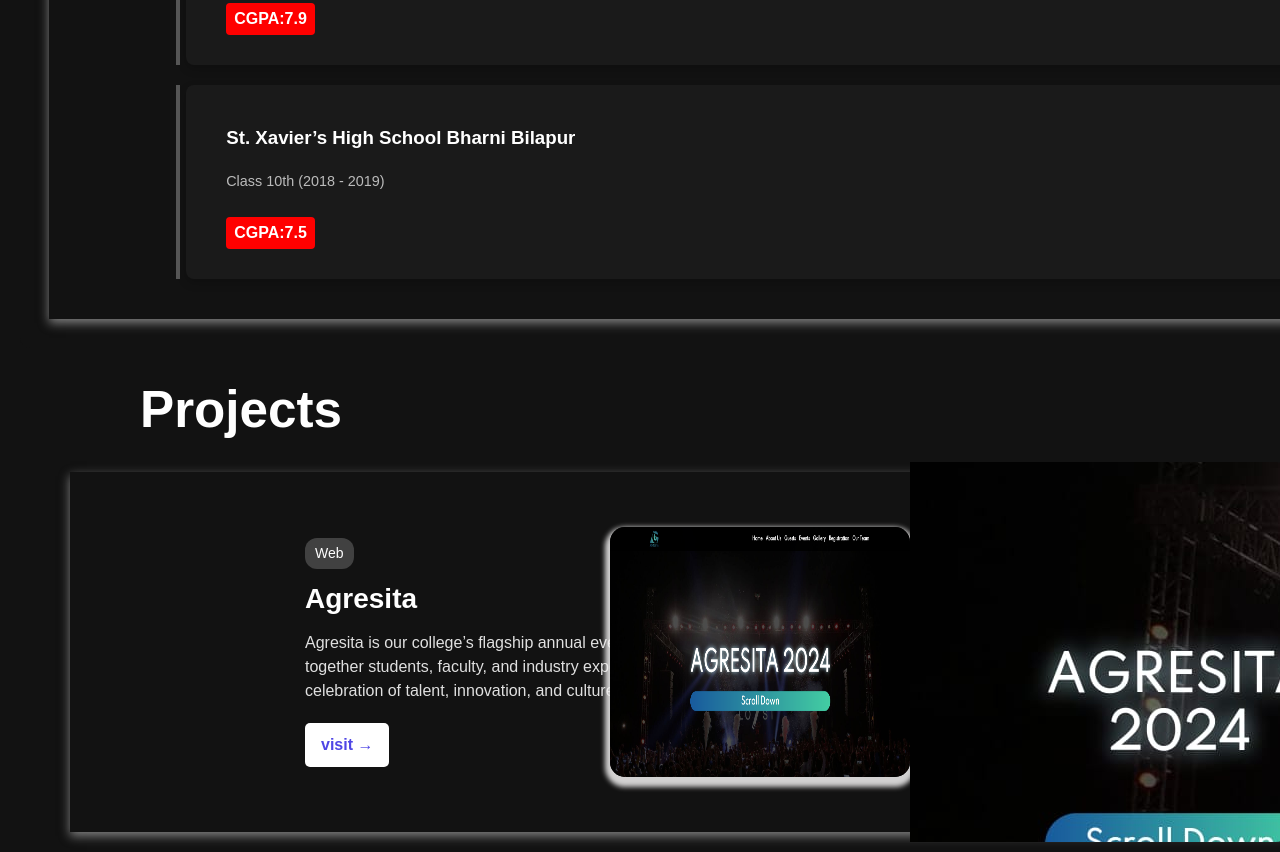
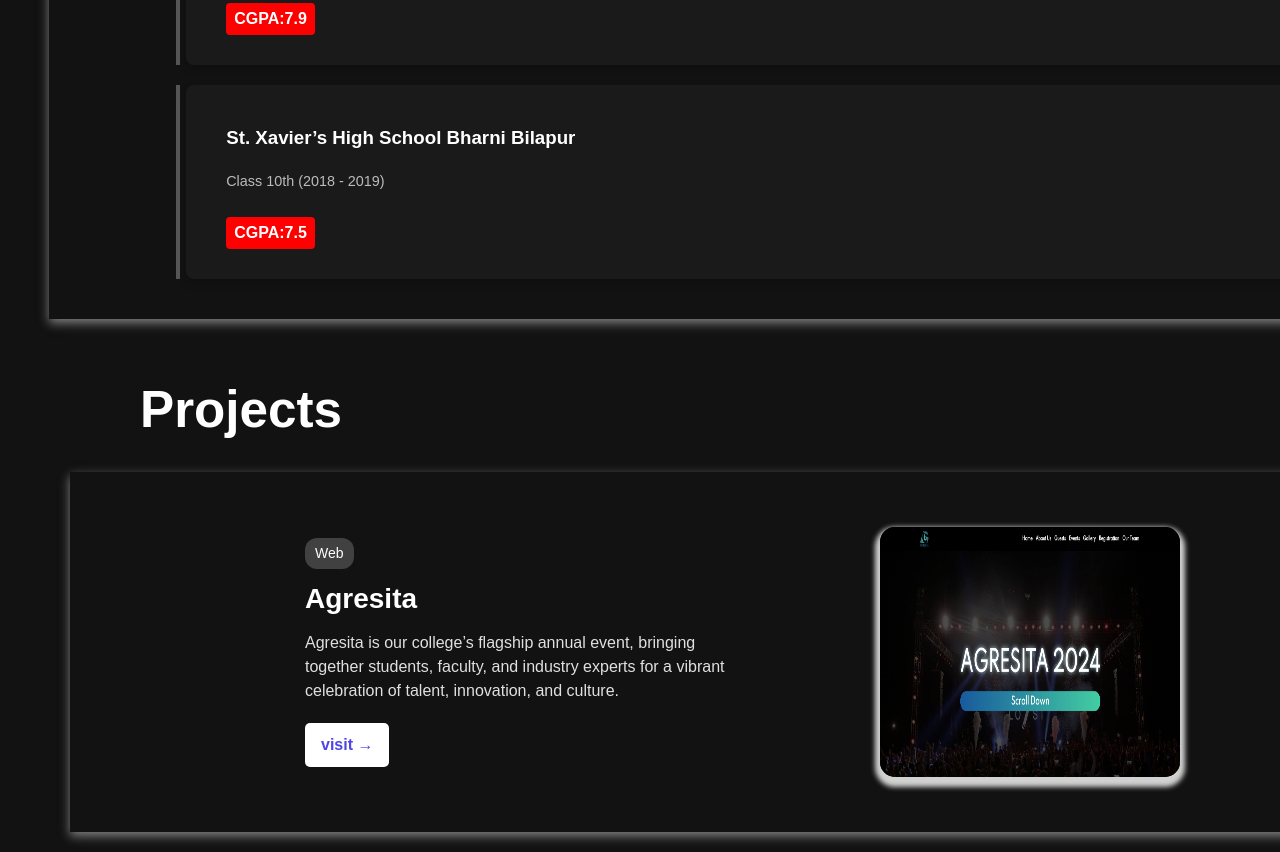
Before and after one commit to vivekagrawal07/Portfolio, a React (Vite) app: page / in a window 1280 px wide. Shown: the part 840-1692 px from the top of the page. Built offline with nearby package versions, Linux system fonts and the light colour scheme.

Commit message:
Update App.tsx
img

```diff
--- a/src/App.tsx
+++ b/src/App.tsx
@@ -186,8 +186,7 @@ Resume
         </div>
   {/* Right Side Images */}
   <div className="hero-images">
-          <img src="src\assets\Agresita-1.png" alt="Tablet preview" className="tablet-image" />
-          <img src="src\assets\Agrestia-2.jpg" alt="Mobile preview" className="mobile-image" />
+           <img src="src\assets\Agresita-1.png" alt="Tablet preview" className="tablet-image" />
         </div>
 
       </div>
```
